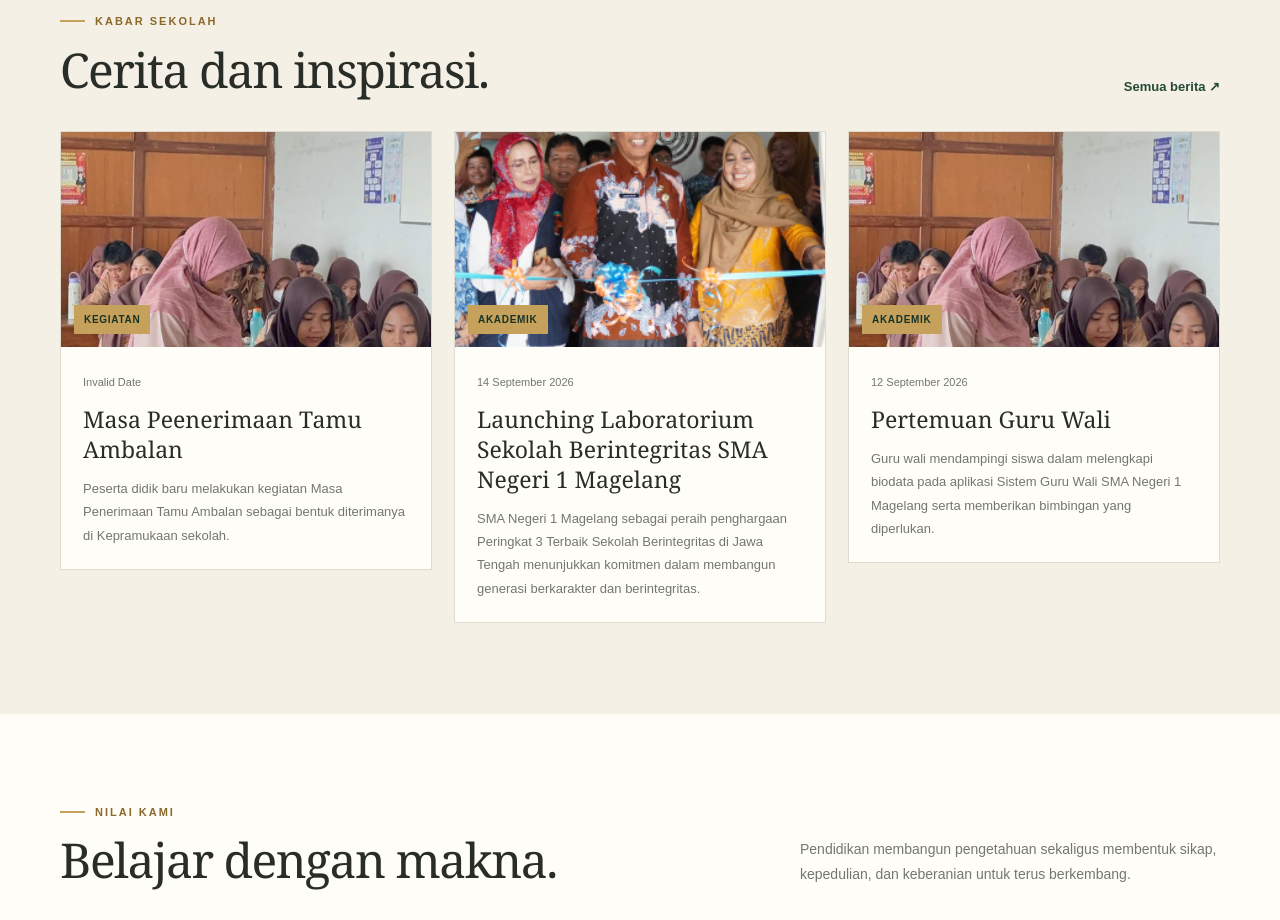
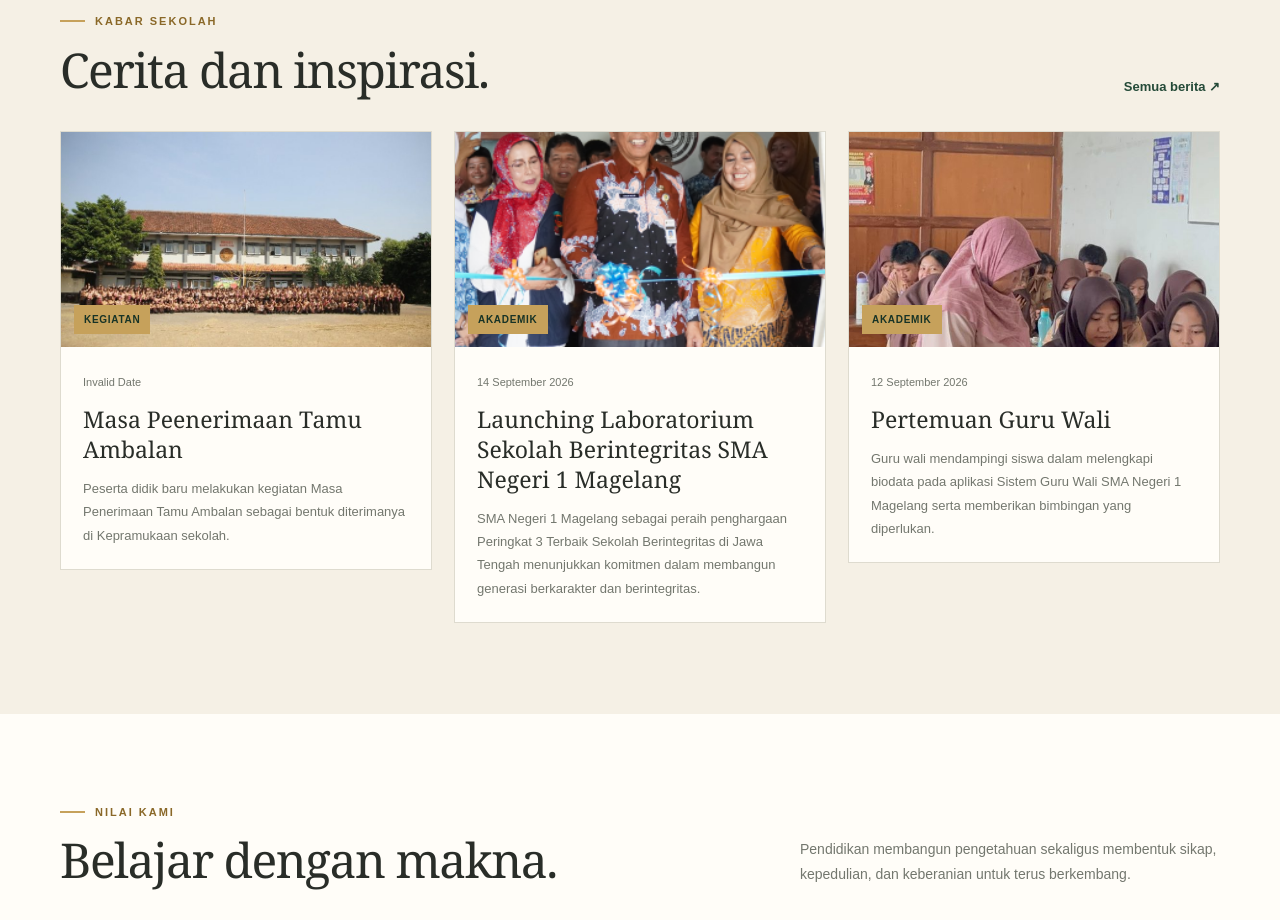
Before and after one commit to luthfianaputri/website-smansa, a Next.js app: page / in a window 1280 px wide. Shown: the part 1520-2440 px from the top of the page. Built offline with nearby package versions, Linux system fonts and the light colour scheme.

Commit message:
Website profil SMANSA

```diff
--- a/src/data/berita.js
+++ b/src/data/berita.js
@@ -51,13 +51,13 @@ export const berita = [
     label: "Pembelajaran",
   },
 {
-    id: "penguatan-pembelajaran",
+    id: "penguatan-karakter",
     judul: "Masa Peenerimaan Tamu Ambalan",
     kategori: "Kegiatan",
     tanggal: "2026-o8-12",
     ringkasan:
       "Peserta didik baru melakukan kegiatan Masa Penerimaan Tamu Ambalan sebagai bentuk diterimanya di Kepramukaan sekolah.",
-    gambar: "/images/wali kelas.jpeg",
+    gambar: "/images/mapta.jpg",
     label: "Pembelajaran",
   },
 ];
```
